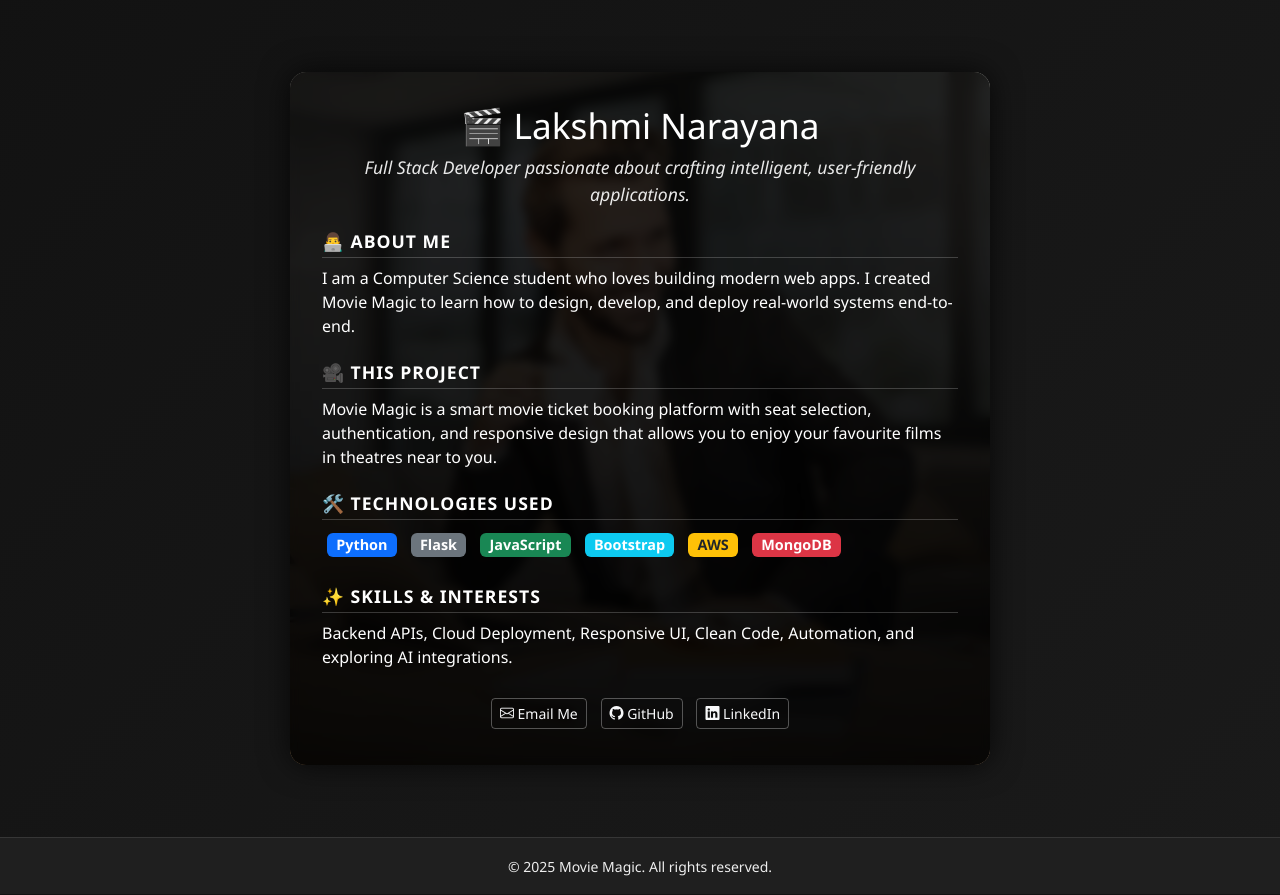
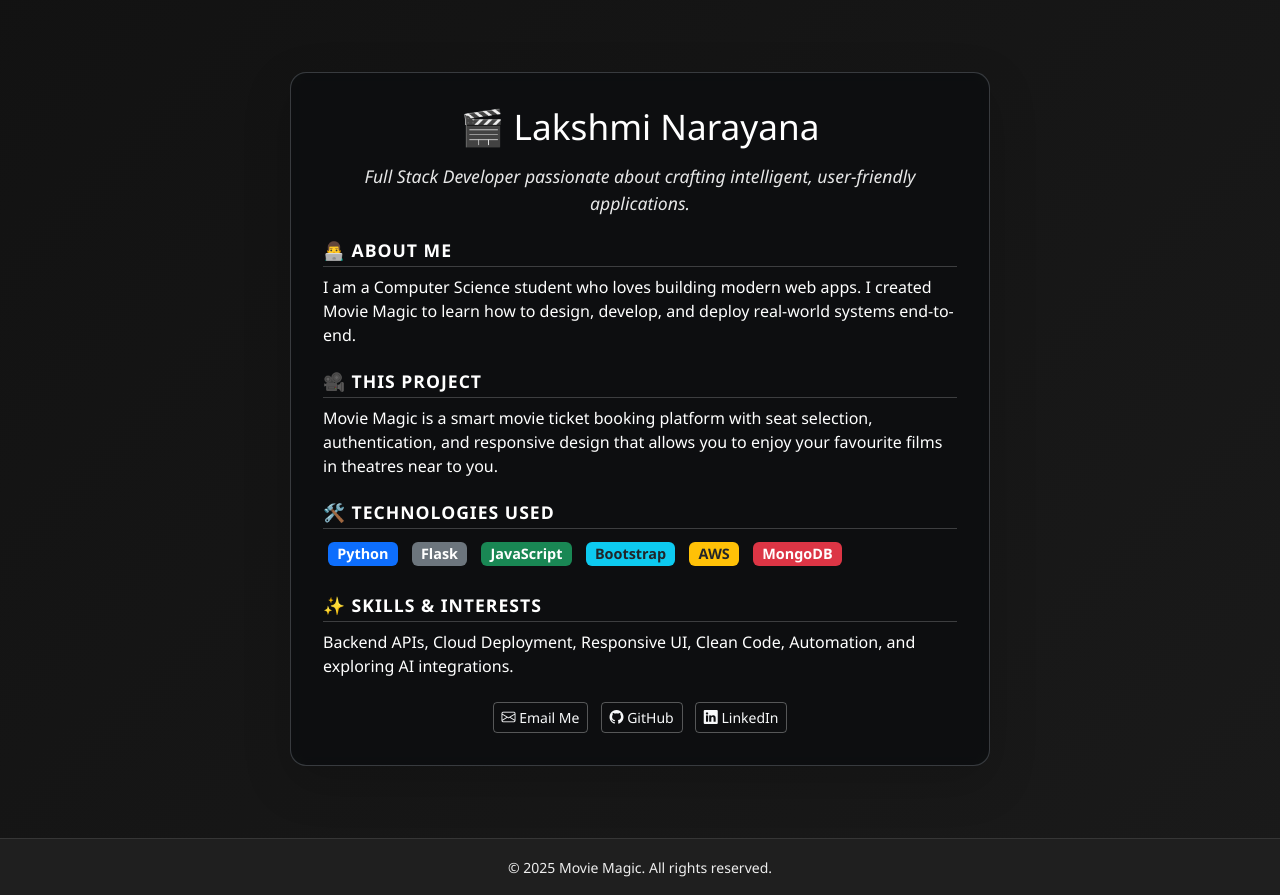
Before and after one commit to vamsi746/MovieMagic, a Flask app: page /developer in a window 1280 px wide. Shown: the part 57-952 px from the top of the page. Run offline with Flask 3, Linux system fonts and the light colour scheme.

Commit message:
Update developer.html

```diff
--- a/templates/developer.html
+++ b/templates/developer.html
@@ -2,39 +2,44 @@
 {% block title %}Contact Developer{% endblock %}
 {% block content %}
 <div class="container my-5 d-flex justify-content-center">
-  <div class="developer-card">
+  <div class="card text-white bg-dark shadow-lg w-100" style="max-width: 700px; position: relative; overflow: hidden;">
     <div class="overlay"></div>
-    <div class="developer-content animate__animated animate__fadeInUp">
-      <h1>🎬 Lakshmi Narayana</h1>
-      <p class="tagline">Full Stack Developer passionate about crafting intelligent, user-friendly applications.</p>
-      <div class="section">
+    <div class="card-body developer-content animate__animated animate__fadeInUp" style="position: relative; z-index: 1;">
+      <h1 class="card-title text-center mb-3">🎬 Lakshmi Narayana</h1>
+      <p class="tagline text-center mb-4">Full Stack Developer passionate about crafting intelligent, user-friendly applications.</p>
+
+      <div class="section mb-4">
         <h3>👨‍💻 About Me</h3>
         <p>I am a Computer Science student who loves building modern web apps. I created Movie Magic to learn how to design, develop, and deploy real-world systems end-to-end.</p>
       </div>
-      <div class="section">
+
+      <div class="section mb-4">
         <h3>🎥 This Project</h3>
         <p>Movie Magic is a smart movie ticket booking platform with seat selection, authentication, and responsive design that allows you to enjoy your favourite films in theatres near to you.</p>
       </div>
-      <div class="section">
+
+      <div class="section mb-4">
         <h3>🛠️ Technologies Used</h3>
-        <div class="badges">
+        <div class="badges mb-2">
           <span class="badge bg-primary">Python</span>
           <span class="badge bg-secondary">Flask</span>
           <span class="badge bg-success">JavaScript</span>
-          <span class="badge bg-info">Bootstrap</span>
+          <span class="badge bg-info text-dark">Bootstrap</span>
           <span class="badge bg-warning text-dark">AWS</span>
           <span class="badge bg-danger">MongoDB</span>
         </div>
       </div>
-      <div class="section">
+
+      <div class="section mb-4">
         <h3>✨ Skills & Interests</h3>
         <p>Backend APIs, Cloud Deployment, Responsive UI, Clean Code, Automation, and exploring AI integrations.</p>
       </div>
-      <div class="links mt-4">
-        <a href="mailto:sangarajuvamsi6@gmail.com" class="btn btn-outline-light btn-sm">
+
+      <div class="text-center mt-4">
+        <a href="mailto:sangarajuvamsi6@gmail.com" class="btn btn-outline-light btn-sm me-2">
           <i class="bi bi-envelope"></i> Email Me
         </a>
-        <a href="https://github.com/vamsi746" class="btn btn-outline-light btn-sm" target="_blank">
+        <a href="https://github.com/vamsi746" class="btn btn-outline-light btn-sm me-2" target="_blank">
           <i class="bi bi-github"></i> GitHub
         </a>
         <a href="https://www.linkedin.com/in/lakshmi-narayana-sangaraju-a814472b6" class="btn btn-outline-light btn-sm" target="_blank">
```
